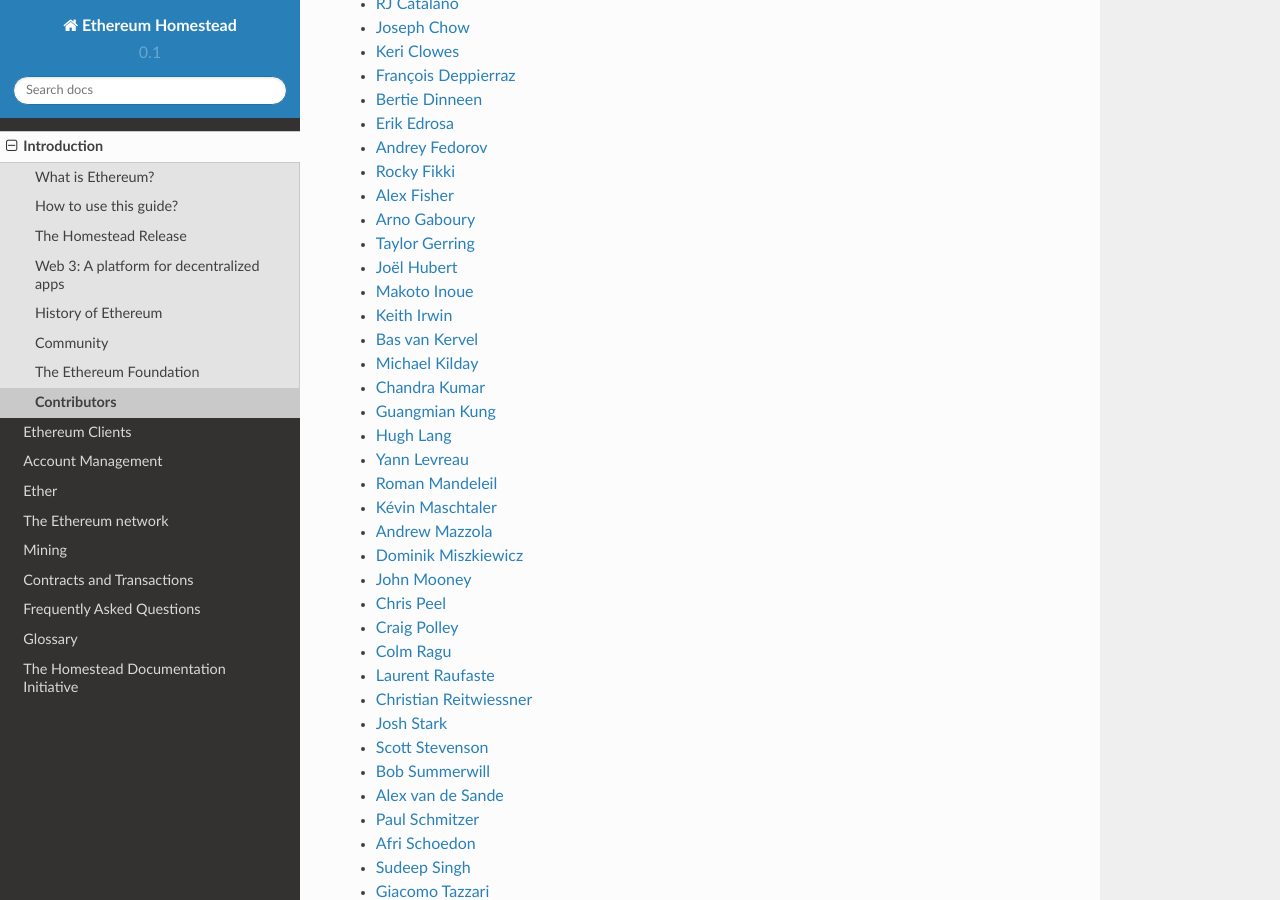
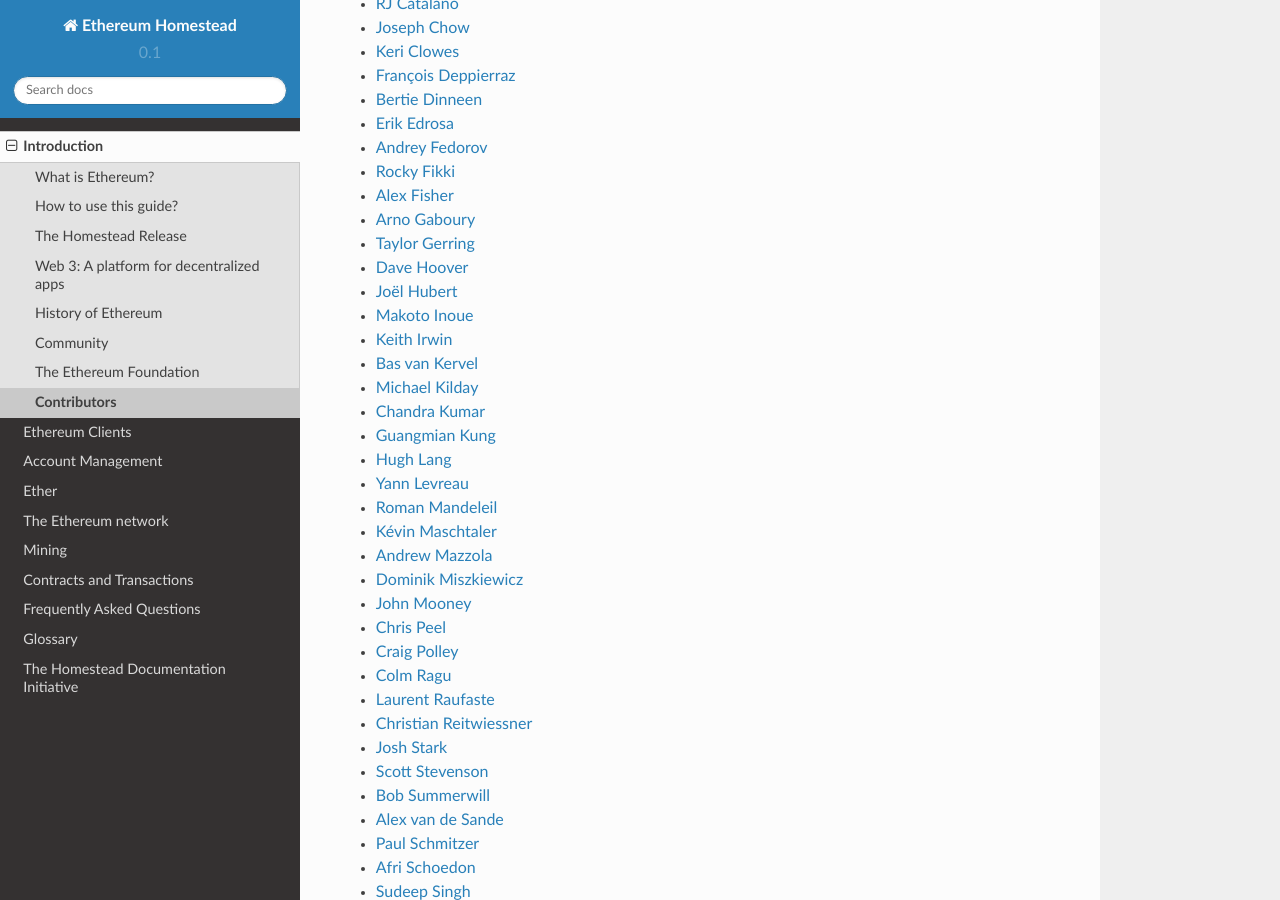
Before and after one commit to ethereum/homestead-guide, a Sphinx documentation site: the page built from source/introduction/contributors.rst, in a window 1280 px wide and 900 px high, scrolled down 795 px. Built offline with Sphinx 7.4.7 and the Read the Docs theme 2.0.0, drawn with Linux system fonts in a browser that asks for light colours.

Commit message:
Add Dave Hoover to the contributors list.

```diff
--- a/source/introduction/contributors.rst
+++ b/source/introduction/contributors.rst
@@ -29,6 +29,7 @@
 - `Alex Fisher <https://github.com/alexfisher>`_
 - `Arno Gaboury <http://github.com/gabx>`_
 - `Taylor Gerring <https://github.com/tgerring>`_
+- `Dave Hoover <https://github.com/redsquirrel>`_
 - `Joël Hubert <https://github.com/jmahhh>`_
 - `Makoto Inoue <https://github.com/makoto>`_
 - `Keith Irwin <https://github.com/keith24>`_
```
